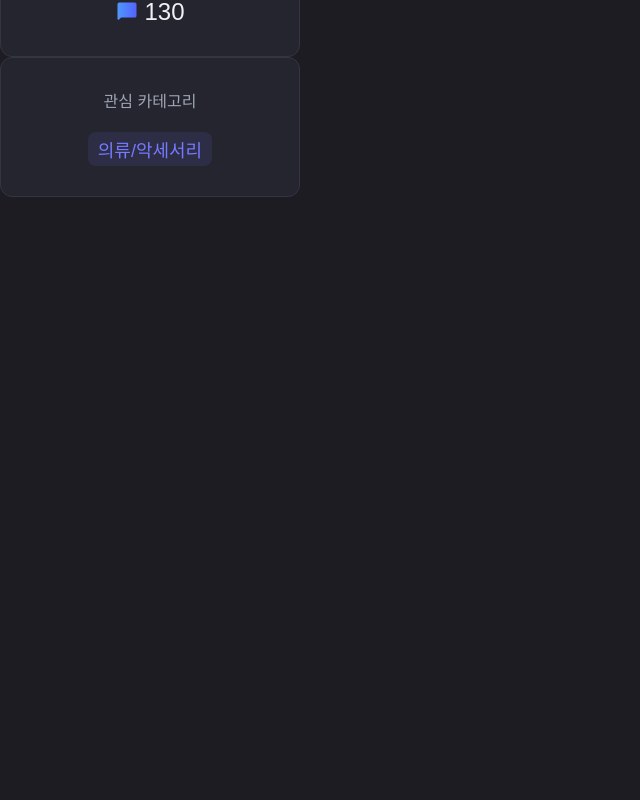
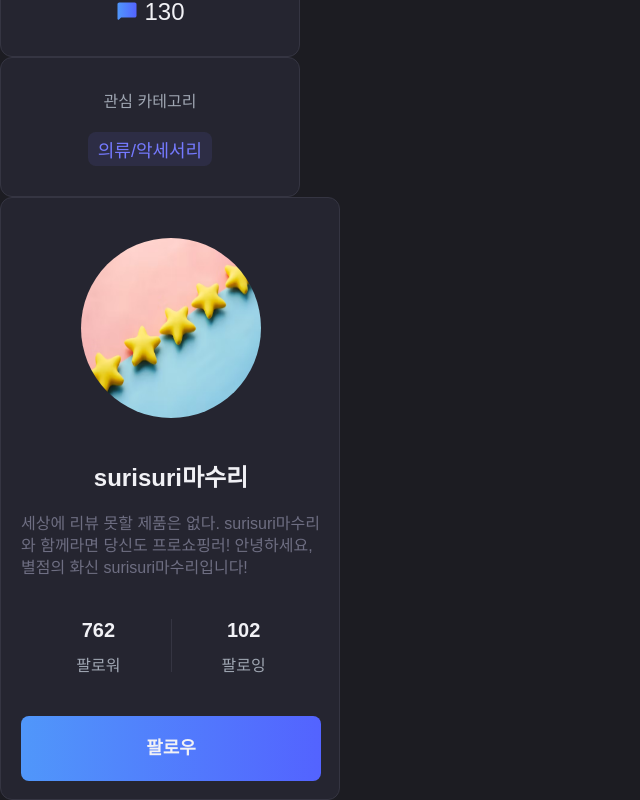
Before and after one commit to Codeit-FE3-Part4-team1-Final/Mogazoa, a Next.js app: page /profile/me in a window 1280 px wide. Shown: the part 370-1170 px from the top of the page, without its empty margins (0-640 px from the left). Before the commit the page ends 800 px from the top, so only its background shows below. Built offline with nearby package versions, Linux system fonts and the light colour scheme; a web font is replaced by a local one.

Commit message:
💄 Feat: ProfileCard 컴포넌트 UI 구현

```diff
--- a/src/app/profile/me/page.tsx
+++ b/src/app/profile/me/page.tsx
@@ -1,4 +1,5 @@
 import ActivityCard from '@/components/Card/ActivityCard';
+import ProfileCard from '@/components/Card/ProfileCard';
 import CategoryChip from '@/components/Chip/CategoryChip';
 
 export default function page() {
@@ -27,6 +28,7 @@ export default function page() {
       <ActivityCard category='star' rating={4} />
       <ActivityCard category='review' rating={130} />
       <ActivityCard category='interest' productCategory={'의류/악세서리'} />
+      <ProfileCard />
     </main>
   );
 }
--- a/src/components/Card/ProfileCard/ProfileCard.module.scss
+++ b/src/components/Card/ProfileCard/ProfileCard.module.scss
@@ -0,0 +1,67 @@
+@import '/src/styles/main.scss';
+
+.wrapper {
+  width: 340px;
+  height: 603px;
+  flex-shrink: 0;
+  border-radius: 12px;
+  border: 1px solid $border;
+  background: $comp-bg;
+  padding: 40px 20px 30px;
+}
+
+.container {
+  @include inline-flexbox();
+  flex-direction: column;
+  gap: 40px;
+}
+
+.profile-image {
+  border-radius: 50%;
+}
+
+.user-information {
+  @include column-flexbox();
+  width: 300px;
+  gap: 20px;
+}
+
+.user-name {
+  color: $primary;
+  font-size: 24px;
+  font-weight: 600;
+}
+
+.user-explain {
+  width: 300px;
+  color: $tertiary;
+  font-size: 16px;
+  line-height: 22px;
+}
+
+.user-follow {
+  @include flexbox($align: start);
+  gap: 50px;
+}
+
+.follow {
+  @include column-flexbox();
+  gap: 10px;
+}
+
+.count {
+  color: $primary;
+  font-size: 20px;
+  font-weight: 600;
+}
+
+.text {
+  color: $secondary;
+}
+
+.separator {
+  height: 53px;
+  border: none;
+  border-left: 1px solid $border;
+  margin: 0;
+}
--- a/src/components/Card/ProfileCard/index.tsx
+++ b/src/components/Card/ProfileCard/index.tsx
@@ -1,3 +1,43 @@
+import classNames from 'classnames/bind';
+import Image from 'next/image';
+import styles from './ProfileCard.module.scss';
+import Button from '@/components/Button';
+
+const cx = classNames.bind(styles);
+
 export default function ProfileCard() {
-  return <div>ProfileCard</div>;
+  return (
+    <div className={cx('wrapper')}>
+      <div className={cx('container')}>
+        <Image
+          src={'/images/profile-image.png'}
+          alt='profile-image'
+          width={180}
+          height={180}
+          className={cx('profile-image')}
+        />
+        <div className={cx('user-information')}>
+          <span className={cx('user-name')}>surisuri마수리</span>
+          <p className={cx('user-explain')}>
+            세상에 리뷰 못할 제품은 없다. surisuri마수리와 함께라면 당신도
+            프로쇼핑러! 안녕하세요, 별점의 화신 surisuri마수리입니다!
+          </p>
+        </div>
+        <div className={cx('user-follow')}>
+          <div className={cx('follow')}>
+            <span className={cx('count')}>762</span>
+            <span className={cx('text')}>팔로워</span>
+          </div>
+          <hr className={cx('separator')} />
+          <div className={cx('follow')}>
+            <span className={cx('count')}>102</span>
+            <span className={cx('text')}>팔로잉</span>
+          </div>
+        </div>
+        <Button height={'65px'} category='primary'>
+          팔로우
+        </Button>
+      </div>
+    </div>
+  );
 }
```
Also changed, not shown: public/images/profile-image.png (added).
